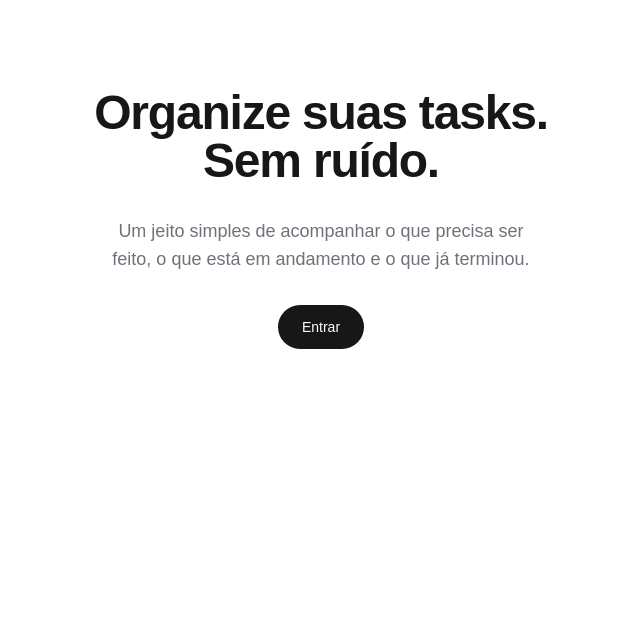
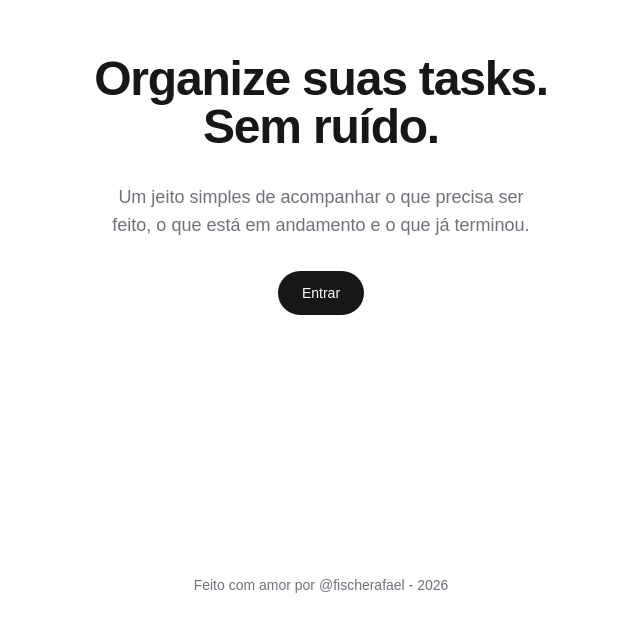
Before and after one commit to fischerafael/alura-curso, a Next.js app: page / in a window 1280 px wide. Shown: the part 181-800 px from the top of the page, without its empty margins (319-959 px from the left). Built offline with nearby package versions, Linux system fonts and the light colour scheme.

Commit message:
feat: adiciona footer ao projeto

```diff
--- a/src/app/layout.tsx
+++ b/src/app/layout.tsx
@@ -1,5 +1,6 @@
 import type { Metadata } from "next";
 import { Geist, Geist_Mono } from "next/font/google";
+import { Footer } from "@frontend/components/Footer";
 import "./globals.css";
 
 const geistSans = Geist({
@@ -27,7 +28,10 @@ export default function RootLayout({
       lang="en"
       className={`${geistSans.variable} ${geistMono.variable} h-full antialiased`}
     >
-      <body className="min-h-full flex flex-col">{children}</body>
+      <body className="min-h-full flex flex-col">
+        {children}
+        <Footer />
+      </body>
     </html>
   );
 }
--- /dev/null
+++ b/src/frontend/components/Footer.tsx
@@ -0,0 +1,9 @@
+export function Footer() {
+  const year = new Date().getFullYear();
+
+  return (
+    <footer className="py-6 text-center text-sm text-zinc-500 dark:text-zinc-400">
+      Feito com amor por @fischerafael - {year}
+    </footer>
+  );
+}
```
